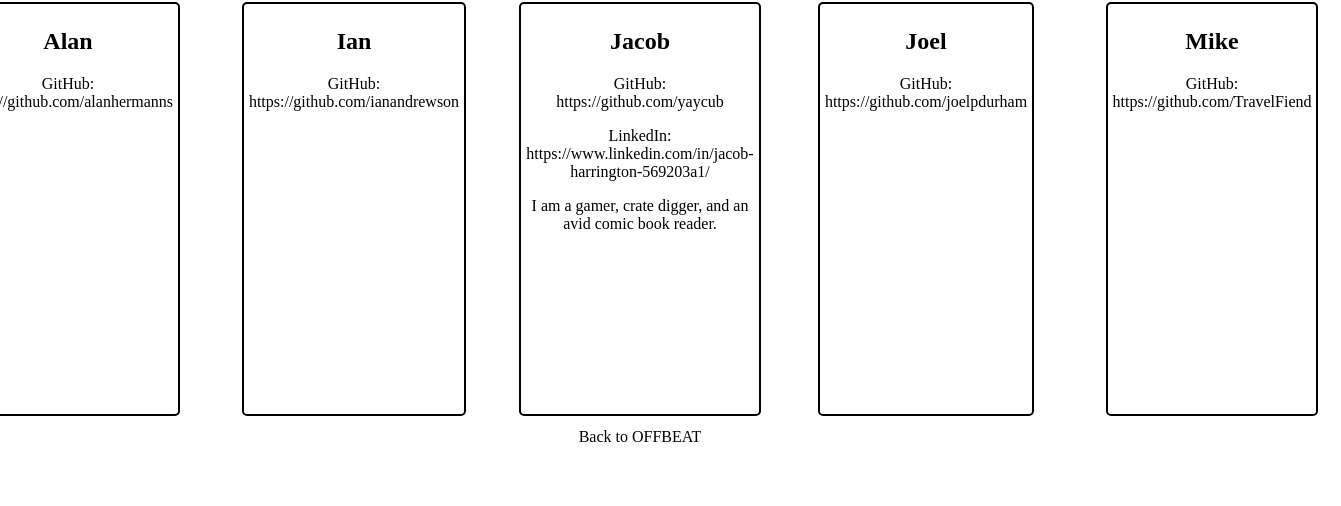
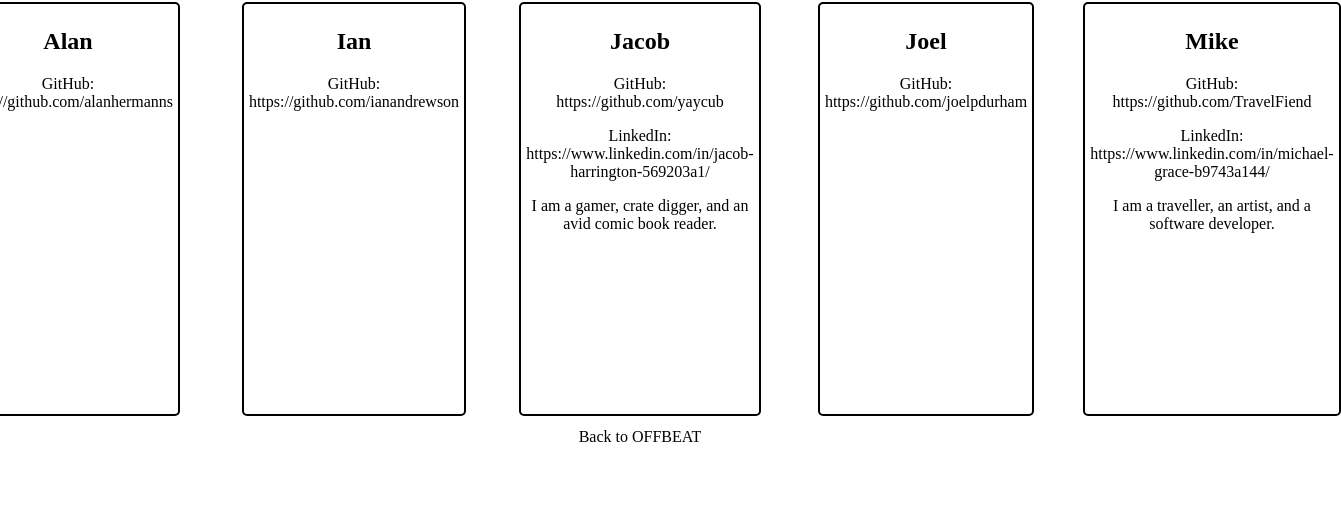
Before and after one commit to TravelFiend/offbeat, a plain HTML site: page About/index.html in a window 1280 px wide. Shown: the part 281-787 px from the top of the page, 1341 px wide, since content can reach past the window. Drawn offline with Linux system fonts and the light colour scheme; a web font is replaced by a local one.

Commit message:
Mike's about me

```diff
--- a/About/index.html
+++ b/About/index.html
@@ -56,6 +56,8 @@
             <div class="bio">
                 <h2>Mike</h2>
                 <p>GitHub:<br>https://github.com/TravelFiend</p>
+                <p>LinkedIn:<br>https://www.linkedin.com/in/michael-grace-b9743a144/</p>
+                <p>I am a traveller, an artist, and a software developer.</p>
             </div>
         </div>
 
```
